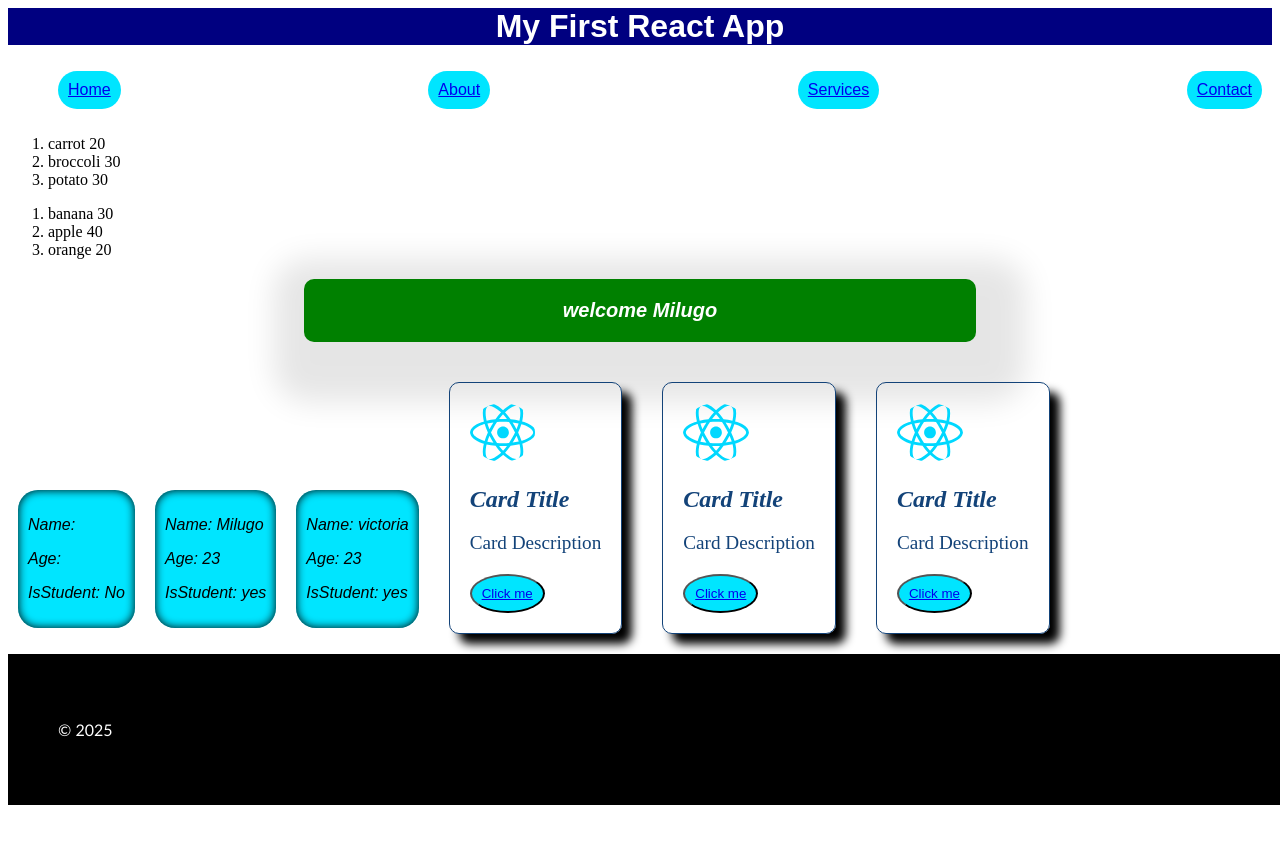
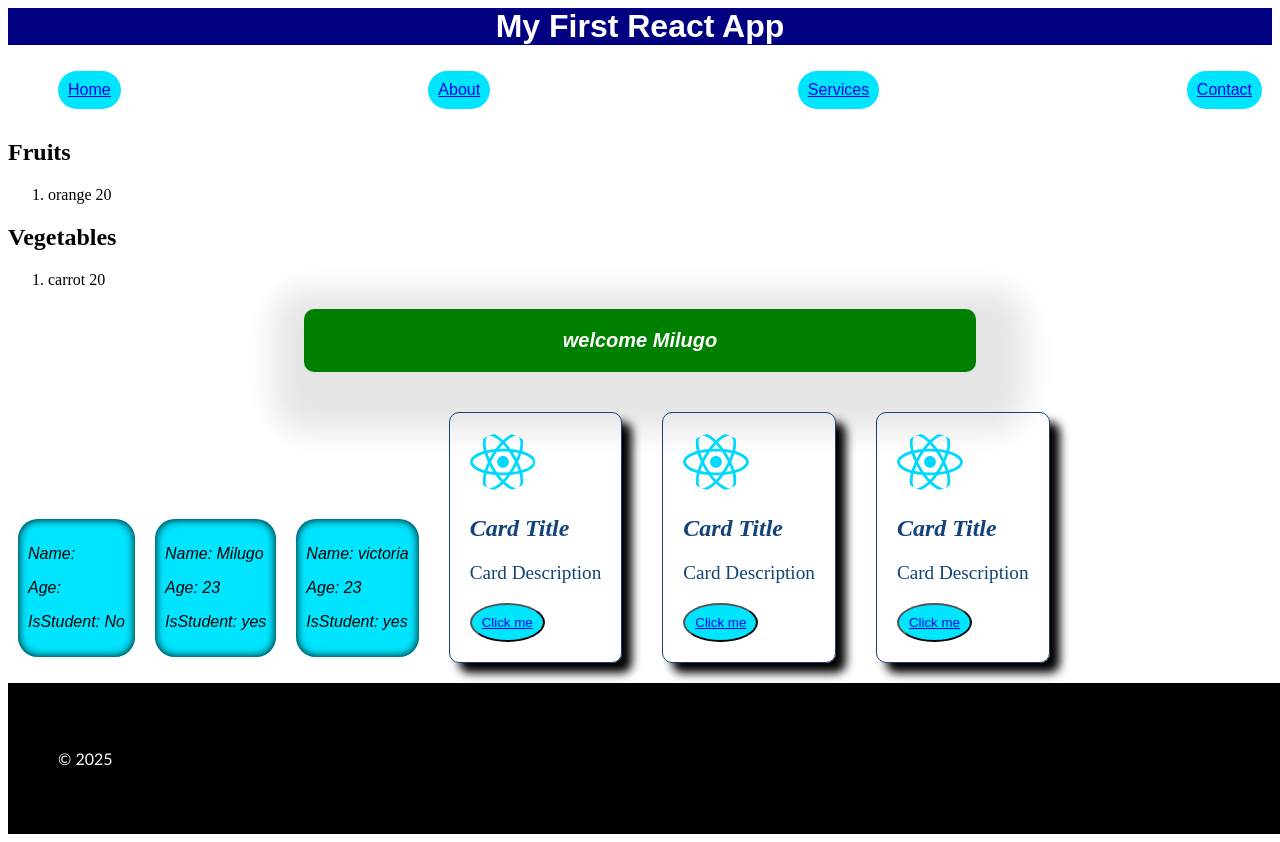
Before and after one commit to Pha12thom/my_react_app, a React (Vite) app: page / in a window 1280 px wide. Shown: the top 842 px of the page. Before the commit the page ends 813 px from the top, so only its background shows below. Built offline with nearby package versions, Linux system fonts and the light colour scheme.

Commit message:
add filter to our items

```diff
--- a/src/App.jsx
+++ b/src/App.jsx
@@ -18,13 +18,14 @@ function App() {
     { id: 1, name: "carrot", calories: 20 },
     { id: 2, name: "broccoli", calories: 30 },
     { id: 3, name: "potato", calories: 30 },
+
   ];
 
   return (
     <>
       <Header />
+      {Fruits.length > 0 && <ListRender items={Fruits} category="Fruits" />}
       <ListRender items={Vegetables} category="Vegetables" />
-      <ListRender items={Fruits} category="Fruits" />
       <UserGreeting isLoggedin={true} username="Milugo" />
       <Student />
       <Student name="Milugo" age={23} isStudent={true} />
--- a/src/ListRender.jsx
+++ b/src/ListRender.jsx
@@ -1,18 +1,34 @@
+import PropTypes from "prop-types";
+
 const ListRender = (props) => {
     const myitems = props.items;
+    const category = props.category;
+
+    const lesscal = myitems.filter(item => item.calories < 30);
+    const itemlist = lesscal.map(item => <li key={item.id}> {item.name} {item.calories}</li>);
 
 
-    const itemlist = myitems.map(item => <li key={item.id}> {item.name} {item.calories}</li>);
-   itemlist.filter(item => item.calories < 30);
 
 
     return (
         <div>
-
+        <h2>{category}</h2>
         <ol>{itemlist}</ol>
         <ul></ul>
         </div>
     );
 }
 
+ListRender.PropTypes = {
+    items: PropTypes.array,
+    category: PropTypes.string
+}
+
+
+
+ListRender.defaultProps = {
+    items: [],
+    category: "Category"
+}
+
 export default ListRender;
```
